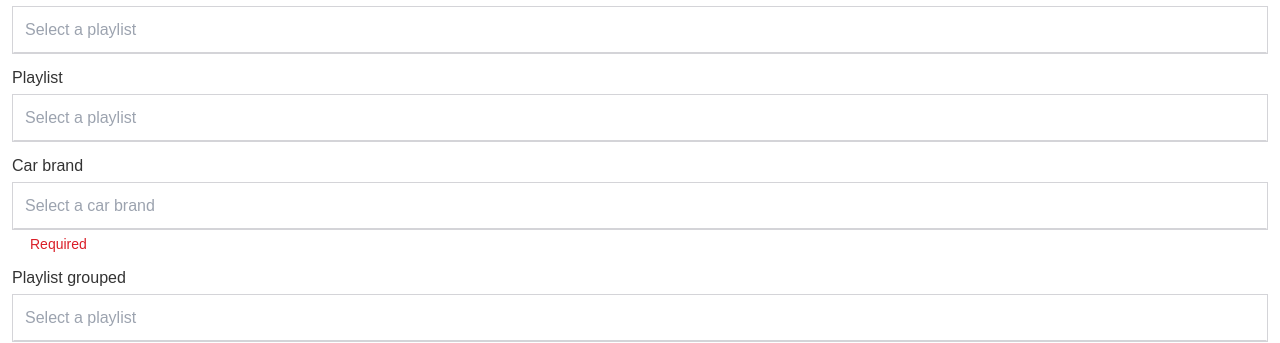
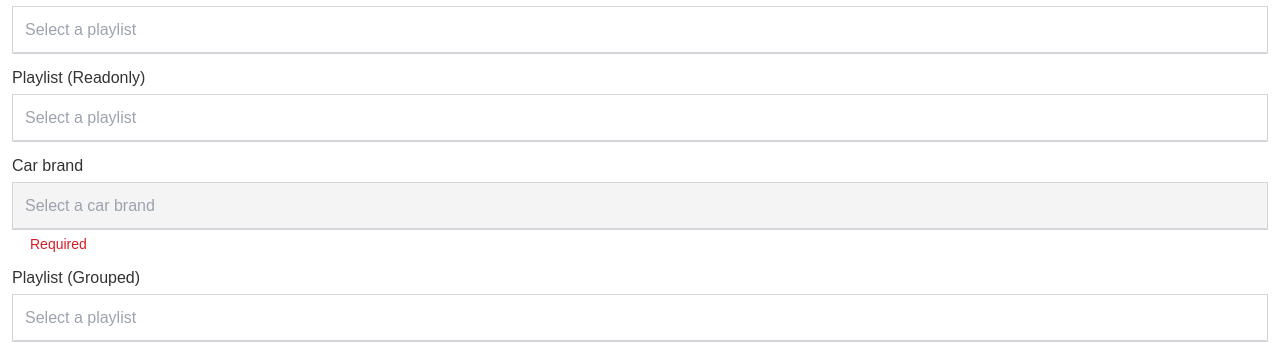
Before and after one commit to IudexSoren/iudex-design, a Next.js app: page /inputs in a window 1280 px wide. Shown: the part 850-1193 px from the top of the page. Built offline with nearby package versions, Linux system fonts and the light colour scheme; some icons are missing; a web font is replaced by a local one.

Commit message:
DropdownSelect: Group options added and it's disabled state as well

```diff
--- a/pages/inputs.tsx
+++ b/pages/inputs.tsx
@@ -3,6 +3,7 @@ import { NextPage } from 'next'
 import { CancelIcon, CheckmarkFilledIcon, ForwardArrowIcon, PasswordIcon, UserIcon } from '@common/icons'
 import { Checkbox, DateTimePicker, DropdownSelect, DropdownSelectEvent, Radio, TextInput, DropdownSelectOptionProps, DateTimePickerEvent } from '@common/inputs'
 import { Button } from '@common/buttons'
+import { DropdownSelectGroupOptionProps } from '@common/inputs/types'
 
 const Inputs: NextPage = () => {
 
@@ -13,6 +14,7 @@ const Inputs: NextPage = () => {
     country: null,
     password: '',
     playlist: null,
+    playlistGrouped: null,
     playlists: [],
     rememberMe: true,
     role: 'admin',
@@ -94,8 +96,9 @@ const Inputs: NextPage = () => {
     }
   ], [formState]);
 
-  const playlistsGrouped = React.useMemo(() => [
+  const playlistsGrouped = React.useMemo<(DropdownSelectOptionProps | DropdownSelectGroupOptionProps)[]>(() => [
     {
+      disabled: true,
       label: 'Music',
       options: [
         {
@@ -128,6 +131,10 @@ const Inputs: NextPage = () => {
           value: 6,
         }
       ]
+    },
+    {
+      label: 'Variedad',
+      value: 7,
     }
   ], [formState]);
 
@@ -341,7 +348,7 @@ const Inputs: NextPage = () => {
       />
       <DropdownSelect
         clearable
-        labelContent='Playlist'
+        labelContent='Playlist (Readonly)'
         lightBackground
         name='playlist'
         onChange={onSelectChange}
@@ -358,7 +365,6 @@ const Inputs: NextPage = () => {
         }
         filterable
         labelContent='Car brand'
-        lightBackground
         name='carBrand'
         onChange={onSelectChange}
         options={carBrands}
@@ -367,13 +373,13 @@ const Inputs: NextPage = () => {
       />
       <DropdownSelect
         clearable
-        labelContent='Playlist grouped'
+        labelContent='Playlist (Grouped)'
         lightBackground
-        name='playlist'
+        name='playlistGrouped'
         onChange={onSelectChange}
         options={playlistsGrouped}
         placeholder='Select a playlist'
-        value={formState.playlist}
+        value={formState.playlistGrouped}
       />
       <DropdownSelect
         disabled
@@ -392,6 +398,7 @@ const Inputs: NextPage = () => {
         value={formState.carBrand}
       />
       <DropdownSelect
+      clearable
         filterable
         labelContent='Add to playlist'
         multiple
--- a/src/common/inputs/components/DropdownSelect.tsx
+++ b/src/common/inputs/components/DropdownSelect.tsx
@@ -3,7 +3,7 @@ import { useClickOutside } from '@mantine/hooks'
 import { TextInput } from './TextInput'
 import { ErrorMessage } from './ErrorMessage'
 import { DropdownSelectAfterInput, DropdownSelectOptionsList } from './dropdown-select';
-import { DropdownSelectOptionProps, DropdownSelectProps } from '../types'
+import { DropdownSelectGroupOptionProps, DropdownSelectOptionProps, DropdownSelectProps } from '../types'
 import classNames from 'classnames';
 
 export const DropdownSelect = React.forwardRef<HTMLDivElement, DropdownSelectProps>(({
@@ -28,12 +28,19 @@ export const DropdownSelect = React.forwardRef<HTMLDivElement, DropdownSelectPro
   value
 }, ref) => {
 
+  const [textToShow, setTextToShow] = React.useState('');
   const [isOpen, setIsOpen] = React.useState(false);
   const [filterText, setFilterText] = React.useState('');
 
+  React.useEffect(() => {
+    if (value === null || value.length === 0) setTextToShow('');
+
+    getTextInputValue();
+  }, [value])
+
   const optionsContainerRef = useClickOutside(() => {
     setFilterText('');
-    setIsOpen(false)
+    setIsOpen(false);
   });
 
   const handleClearSelection = (event: React.MouseEvent<HTMLButtonElement>) => {
@@ -82,12 +89,35 @@ export const DropdownSelect = React.forwardRef<HTMLDivElement, DropdownSelectPro
 
   const getTextInputValue = () => {
     if (multiple) {
-      if (options.length === 0) return '';
+      if (options.length === 0) {
+        setTextToShow('');
 
-      return options.filter((option) => value.includes((option as DropdownSelectOptionProps).value)).map(option => option.label).join(', ');
+        return;
+      };
+
+      setTextToShow(options.filter((option) => value.includes((option as DropdownSelectOptionProps).value)).map(option => option.label).join(', '));
+
+      return;
     }
 
-    return options.find(option => (option as DropdownSelectOptionProps).value === value)?.label ?? '';
+    for (const option of options) {
+      if (!!(option as DropdownSelectGroupOptionProps).options) {
+        for (const subOption of (option as DropdownSelectGroupOptionProps).options) {
+          if (subOption.value !== value) continue;
+
+          setTextToShow(subOption.label);
+
+          return;
+        }
+      }
+
+      if ((option as DropdownSelectOptionProps).value !== value) continue;
+
+      setTextToShow((option as DropdownSelectOptionProps).label)
+
+      return;
+    }
+
   }
 
   const containerClassName = classNames(
@@ -144,7 +174,7 @@ export const DropdownSelect = React.forwardRef<HTMLDivElement, DropdownSelectPro
           spellCheck={false}
           staticLabel
           placeholder={placeholder}
-          value={getTextInputValue()}
+          value={textToShow}
         />
       </div>
       <DropdownSelectOptionsList
--- a/src/common/inputs/components/dropdown-select/DropdownSelectOptionsList.tsx
+++ b/src/common/inputs/components/dropdown-select/DropdownSelectOptionsList.tsx
@@ -35,17 +35,24 @@ export const DropdownSelectOptionsList: React.FC<DropdownSelectOptionsListProps>
       }
 
       if ((option as DropdownSelectGroupOptionProps).options) {
+        const subOptions = [...(option as DropdownSelectGroupOptionProps).options];
+        if (option.disabled) {
+          for (const subOption of subOptions) {
+            subOption.disabled = true;
+          }
+        }
+
         return (
           <React.Fragment
             key={index}
           >
             <div
-              className='px-3 py-1 text-zinc-500'
+              className='px-3 flex gap-1 items-center py-1 text-zinc-500'
             >
-
-              {option.label}
+              <span className='text-sm'>{option.label}</span>
             </div>
-            {renderOptions((option as DropdownSelectGroupOptionProps).options)}
+            {renderOptions(subOptions)}
+            <hr className=' border-zinc-300 w-full' />
           </React.Fragment>
         )
       }
@@ -104,7 +111,7 @@ export const DropdownSelectOptionsList: React.FC<DropdownSelectOptionsListProps>
                     <TextInput
                       afterInput={
                         <Button
-                          className='h-full btn-sm'
+                          className='btn-sm btn-ghost h-full '
                           onClick={handleClearFilterText}
                         >
                           <CloseIcon />
```
